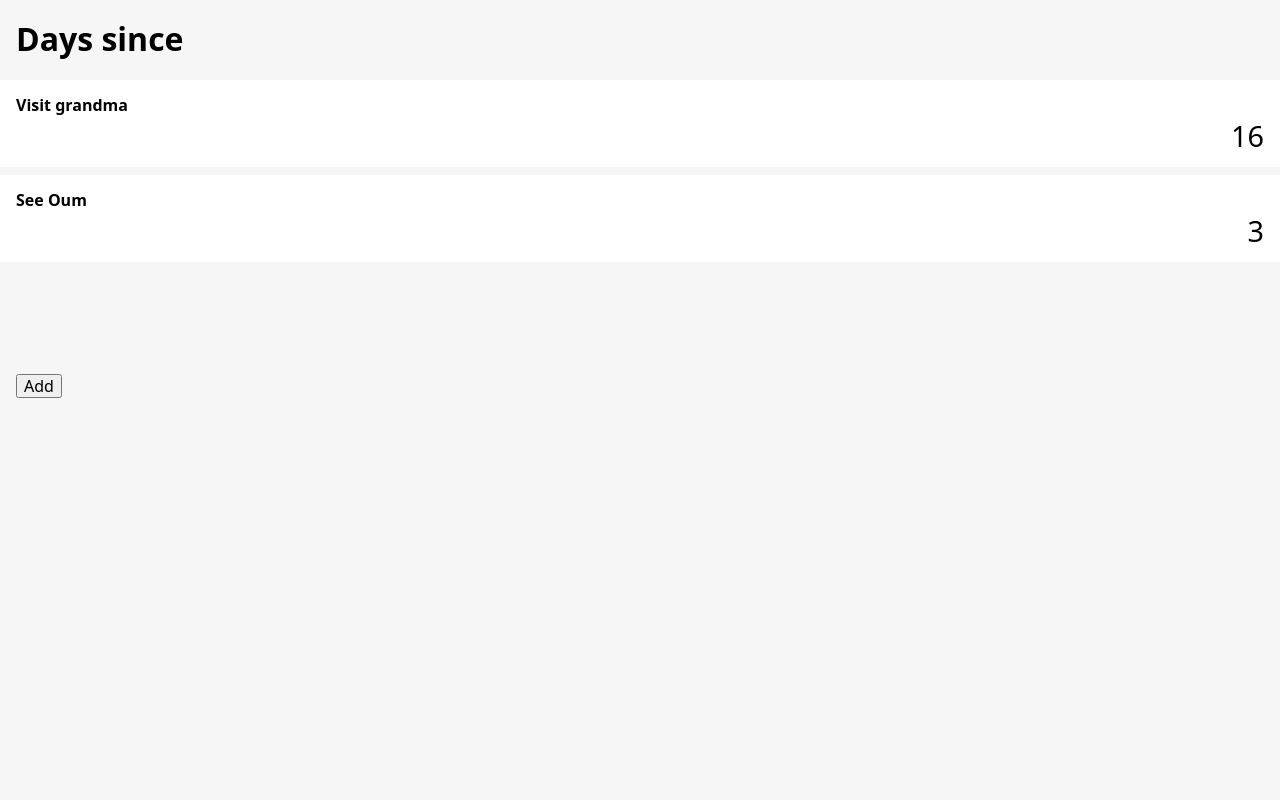
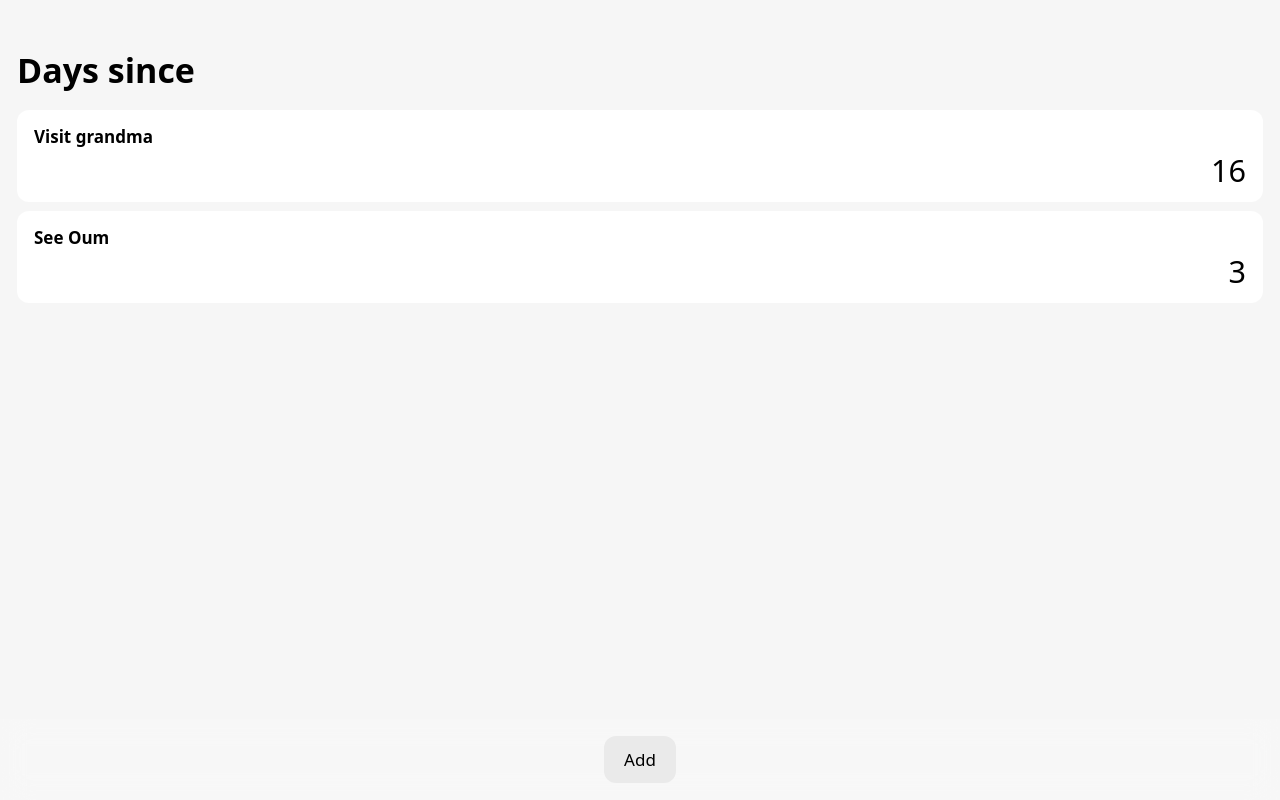
Before and after one commit to zartre/oma, a SvelteKit app: page / in a window 1280 px wide. Built offline with nearby package versions, Linux system fonts and the light colour scheme.

Commit message:
refactor: style Add btn in home page

```diff
--- a/src/app.css
+++ b/src/app.css
@@ -1,9 +1,14 @@
 :root {
+	--border-radius: 12px;
 	--color-bg: #f6f6f6;
 	--color-surface: #fff;
 	--color-surface-interactive: #eaeaea;
 	--color-text-primary: #000;
 	--color-text-secondary: #757575;
+}
+
+* {
+	box-sizing: border-box;
 }
 
 html {
@@ -21,6 +26,16 @@ html {
 		'Open Sans',
 		'Helvetica Neue',
 		sans-serif;
+	font-size: 17px;
+}
+
+h1 {
+	line-height: 1em;
+}
+
+a {
+	color: var(--color-text-primary);
+	text-decoration: none;
 }
 
 @media (prefers-color-scheme: dark) {
@@ -31,4 +46,52 @@ html {
 		--color-text-primary: #fff;
 		--color-text-secondary: #888888;
 	}
+
+	input {
+		color-scheme: dark;
+	}
 }
+
+/* FORM */
+
+form label {
+	display: inline-block;
+	margin-bottom: 0.5em;
+}
+
+input[type='date'],
+input[type='text'] {
+	background-color: var(--color-surface);
+	border: none;
+	border-radius: var(--border-radius);
+	color: var(--color-text-primary);
+	display: inline-block;
+	margin: 0 0 1em;
+	padding: 1em 0.9em;
+}
+
+input[type='date'] {
+	line-height: 0.9em;
+}
+
+/* CUSTOM COMPONENTS */
+
+a.button,
+button.button {
+	background-color: var(--color-surface-interactive);
+	border: none;
+	border-radius: var(--border-radius);
+	color: var(--color-text-primary);
+	display: inline-block;
+	margin: 0;
+	padding: 0.8em 1.2em;
+}
+
+button.text-button {
+	background-color: transparent;
+	border: none;
+	color: var(--color-text-primary);
+	display: inline-block;
+	margin: 0;
+	padding: 0;
+}
--- a/src/routes/+page.svelte
+++ b/src/routes/+page.svelte
@@ -10,14 +10,31 @@
 	<CounterItem title="See Oum" sinceDate={new Date(2024, 0, 14)} />
 </main>
 <footer>
-	<button>Add</button>
+	<a class="button" href="/create">Add</a>
 </footer>
 
 <style>
 	header {
+		padding: 30px 1rem 0;
+	}
+	main {
 		padding: 0 1rem;
 	}
 	footer {
+		backdrop-filter: blur(15px);
+		background-color: rgba(255, 255, 255, 0.2);
+		bottom: 0;
+		left: 0;
 		padding: 1rem;
+		position: fixed;
+		right: 0;
+		text-align: center;
+		width: 100%;
+	}
+
+	@media (prefers-color-scheme: dark) {
+		footer {
+			background-color: rgba(0, 0, 0, 0.2);
+		}
 	}
 </style>
```
